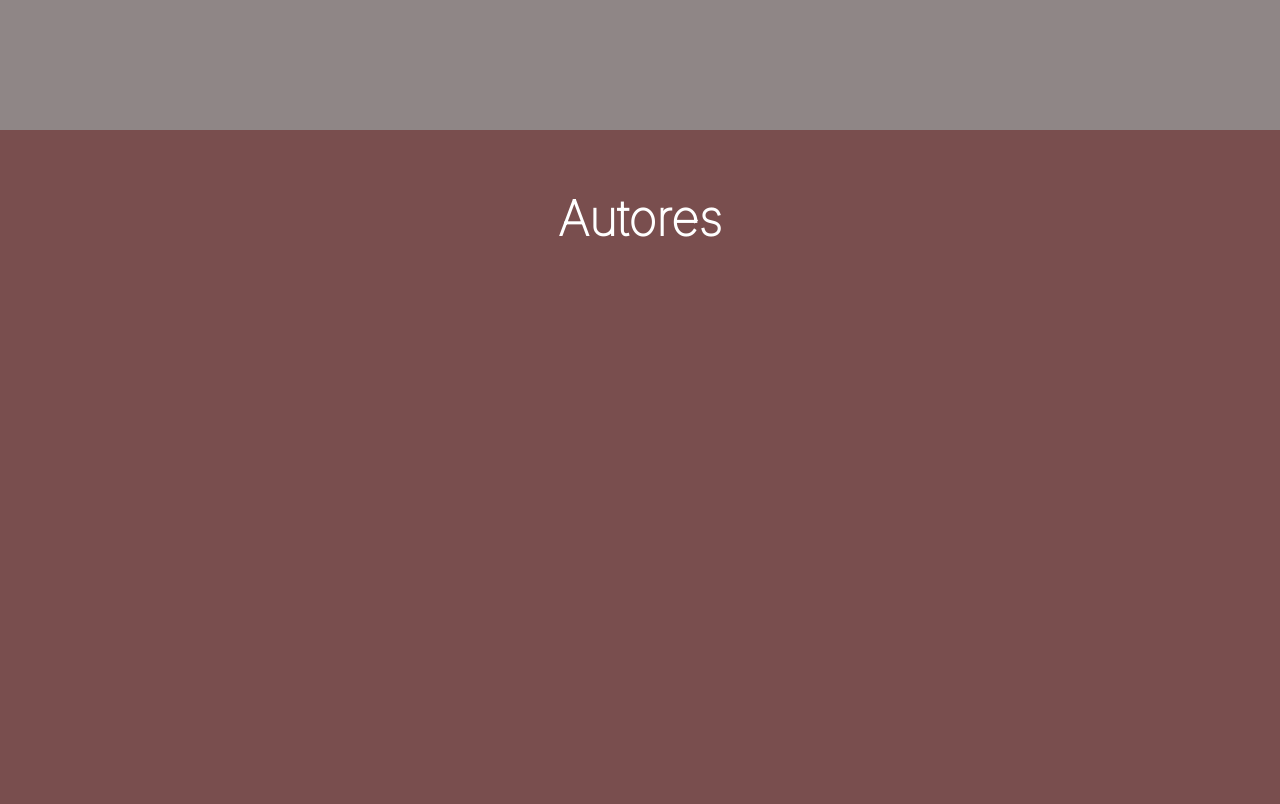
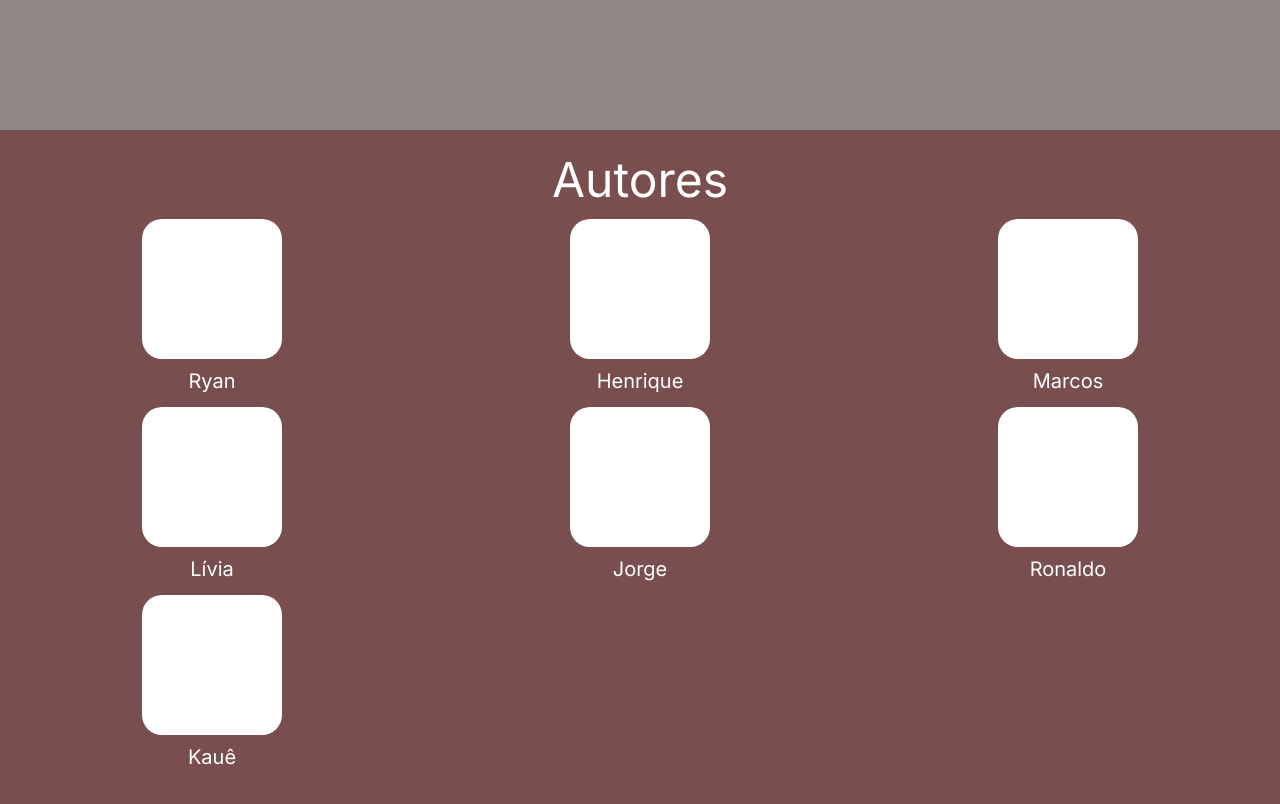
Before and after one commit to CESIT-UEA/blog-tecnocomp-, an Angular app in the folder blog-tencnocomp/: page /home in a window 1280 px wide. Shown: the part 760-1564 px from the top of the page. Built offline with nearby package versions, Linux system fonts and the light colour scheme.

Commit message:
Foi adicionado foto com nome dos autores

```diff
--- a/blog-tencnocomp/src/app/pages/home/components/membros/membros.component.css
+++ b/blog-tencnocomp/src/app/pages/home/components/membros/membros.component.css
@@ -1,16 +1,40 @@
-@import url('https://fonts.googleapis.com/css2?family=Inter:wght@100&display=swap');
-
+@import url('https://fonts.googleapis.com/css2?family=Inter&display=swap');
 
 footer{
   height: 100%;
   background-color: #794E4E;
   color: var(--cor-branca);
+
 }
 
 .rodape__titulo{
     text-align: center;
-    padding-top: 59px;
+    padding-top: 20px;
     font-family: Inter;
     font-size: 48px;
+    font-weight: 100;
+
 
 }
+
+.container{
+  display: grid;
+  grid-template-columns: 160px 160px 160px;
+  justify-content: space-around;
+  gap: 4px;
+
+}
+
+.item{
+  background-color: #FFFFFF;
+  color: black;
+  height: 140px;
+
+  margin: 10px;
+  border-radius: 20px;
+}
+p{
+  text-align: center;
+  font-family: Inter;
+  font-size: 20px;
+}
--- a/blog-tencnocomp/src/app/pages/home/components/membros/membros.component.html
+++ b/blog-tencnocomp/src/app/pages/home/components/membros/membros.component.html
@@ -1,4 +1,35 @@
 <footer class="rodape">
-  <h2 class="rodape__titulo">Autores</h2>
+  <h3 class="rodape__titulo">Autores</h3>
+  <section class="container">
+    <div>
+      <div class="item"></div>
+      <p>Ryan</p>
+    </div>
+    <div>
+      <div class="item"></div>
+      <p>Henrique</p>
+    </div>
+    <div>
+      <div class="item"></div>
+      <p>Marcos</p>
+    </div>
+    <div>
+      <div class="item"></div>
+      <p>Lívia</p>
+    </div>
+    <div>
+      <div class="item"></div>
+      <p>Jorge</p>
+    </div>
+    <div>
+      <div class="item"></div>
+      <p>Ronaldo</p>
+    </div>
+    <div>
+      <div class="item"></div>
+      <p>Kauê</p>
+    </div>
+
+  </section>
 
 </footer>
```
